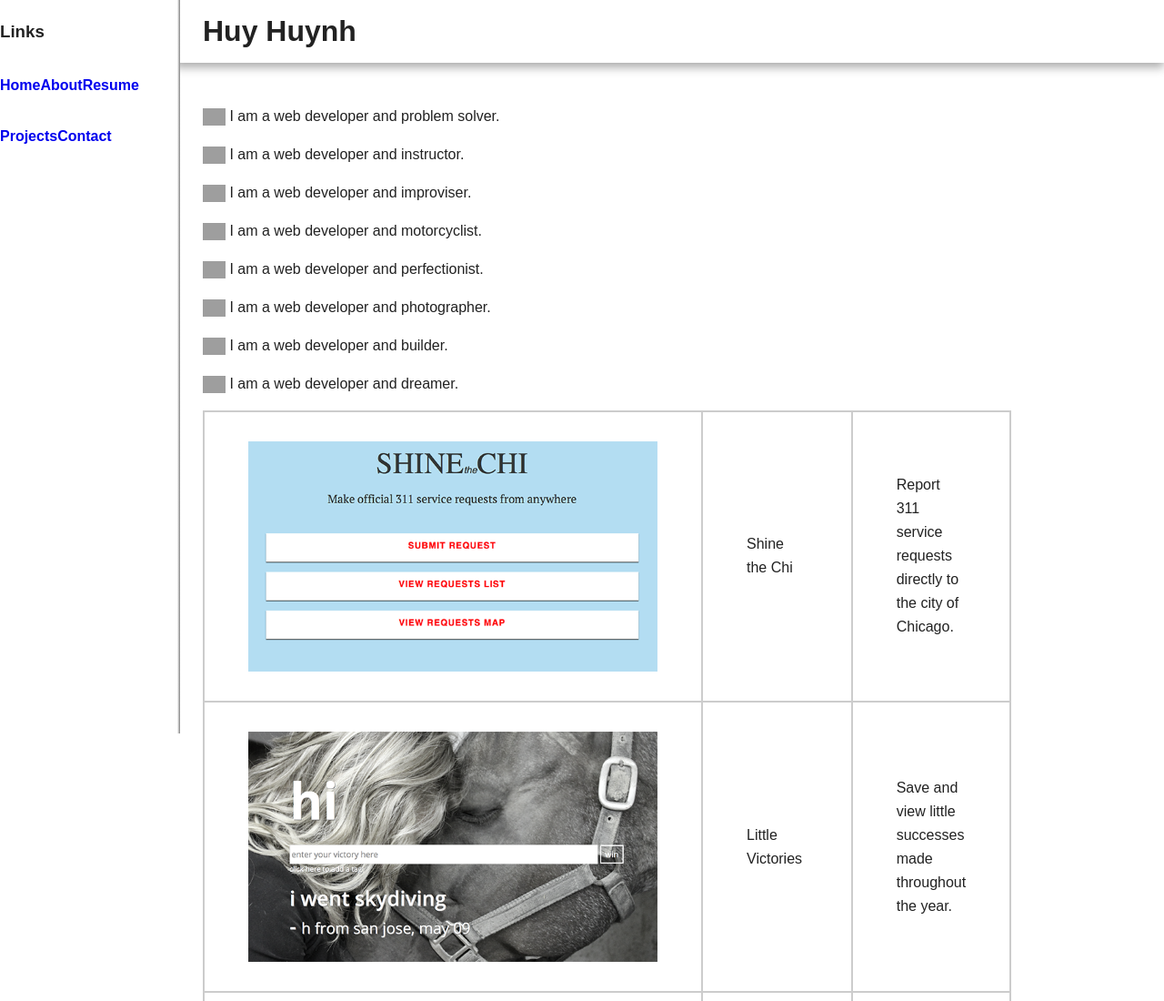
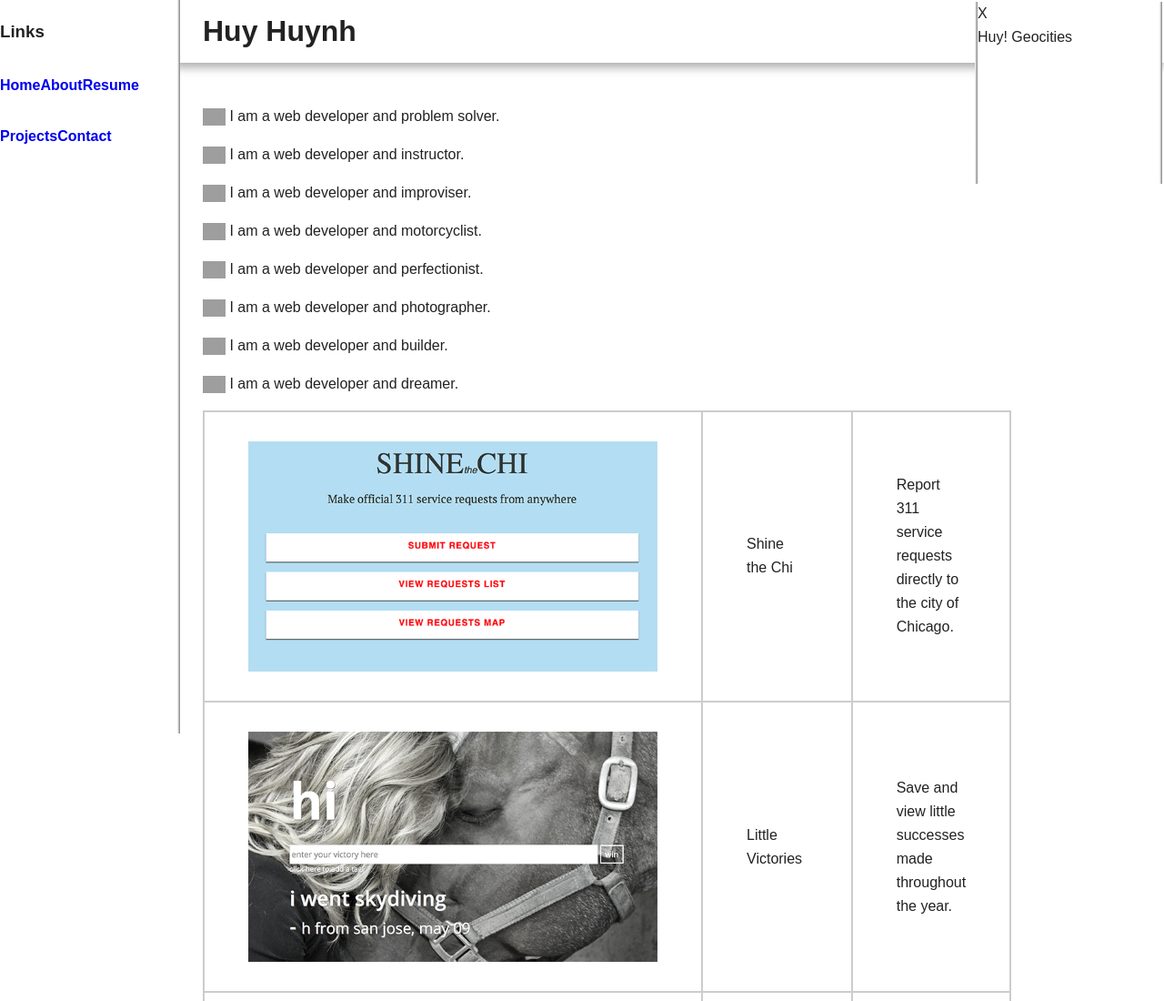
Before and after one commit to huyhuynh408/geotheme, a plain HTML site: page index.html in a window 1280 px wide. Shown: the top 1100 px of the page at 91% size. Drawn offline with nearby package versions, Linux system fonts and the light colour scheme; grey boxes are pictures that could not be loaded; a web font is replaced by a local one.

Commit message:
added ad and some styling

```diff
--- /dev/null
+++ b/css/ad.css
@@ -0,0 +1,20 @@
+.ad {
+  width: 200px;
+  height: 200px;
+  position: absolute;
+  top: 2px;
+  right: 2px;
+   background-color: white;
+  border-width: 0 3px 0 3px;
+  border-style: solid;
+  -webkit-border-image:
+    -webkit-gradient(linear, 0 0, 100% 0, from(gray), to(rgba(0, 0, 0, 0))) 1 100%;
+  -webkit-border-image:
+    -webkit-linear-gradient(left, gray, rgba(0, 0, 0, 0)) 1 100%;
+  -moz-border-image:
+    -moz-linear-gradient(left, gray, rgba(0, 0, 0, 0)) 1 100%;
+  -o-border-image:
+    -o-linear-gradient(left, gray, rgba(0, 0, 0, 0)) 1 100%;
+  border-image:
+    linear-gradient(to left, gray, rgba(0, 0, 0, 0)) 1 100%;
+}
--- a/css/application.css
+++ b/css/application.css
@@ -1,2 +1,3 @@
 @import "nav-frame.css";
+@import "ad.css";
 @import "main-container.css";
--- a/index.html
+++ b/index.html
@@ -33,6 +33,11 @@
                     <li><a href="#">Contact</a></li>
                 </ul>
             </nav>
+        </div>
+
+        <div class="ad">
+            <div>X</div>
+            Huy! Geocities
         </div>
 
         <div class="main-container">
```
